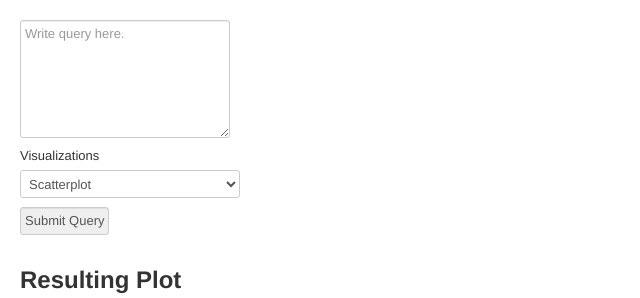
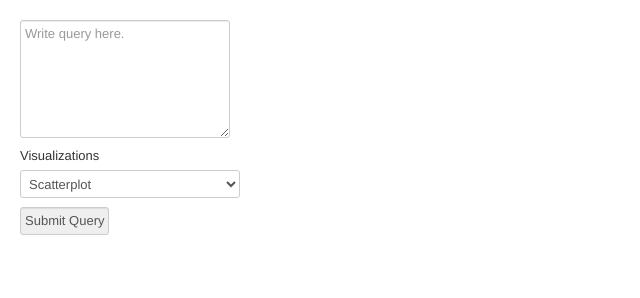
Before and after one commit to leibatt/scalrr, a Python web app: template templates/index2.html in a window 1280 px wide. Shown: the top 298 px of the page, without its empty margins (0-640 px from the left). Run offline with Jinja, Linux system fonts and the light colour scheme; the template is opened without the code that fills it, so the values that code supplies are empty; some libraries are stand-ins or nearby versions.

Commit message:
put renames back in daggregate and resulting plot header now starts out hidden

```diff
--- a/scidb_server_interface.py
+++ b/scidb_server_interface.py
@@ -157,7 +157,7 @@ def daggregate(query,options):
 		if (options['attrtypes'][i] == "int32") or (options['attrtypes'][i] == "int64") or (options['attrtypes'][i] == "double"): # make sure types can be aggregated
 			if attraggs != "":
 				attraggs += ", "
-			attraggs+= "avg("+str(attrs[i])+")"# as avg_"+attrs[i]
+			attraggs+= "avg("+str(attrs[i])+") as avg_"+attrs[i]
 	final_query = "select "+attraggs+" from ("+ final_query +") regrid "+chunks
 
 	#if ('fillzeros' in options) and (options['fillzeroes']): # fill nulls with zeros
--- a/static/css/base.css
+++ b/static/css/base.css
@@ -100,3 +100,11 @@ g.xaxis path,g.yaxis path {
 #vis-type-menu {
 	display: block;
 }
+
+#resulting-plot-header {
+	visibility: hidden;
+}
+
+#resulting-plot-header.show {
+	visibility: visible;
+}
--- a/static/js/QVisBase.js
+++ b/static/js/QVisBase.js
@@ -127,6 +127,7 @@ QVis.Graph.prototype.createScale = function(_data,_types,label,axislength,axispa
 }
 // clear the relevant
 QVis.Graph.prototype.clear = function() {
+	$('#resulting-plot-header').removeClass('show');
 	this.map = $("#"+this.rootid + " #map");
 	this.jsvg = $("#"+this.rootid + " svg");
 	this.jlegend = $("#"+this.rootid+" .legend");
@@ -139,6 +140,11 @@ QVis.Graph.prototype.clear = function() {
 
 // perform basic rendering tasks common to all graphs
 QVis.Graph.prototype.render = function(_data, _labels,_types, opts) {
+	//clear everything to get them ready for drawing
+	this.clear();
+
+	$('#resulting-plot-header').addClass('show');
+
 	// user wants us to draw something, so we know we have data now.
 	//assumption: data is always presented with labels
 	if (!_labels || typeof(_labels) == 'undefined') {
@@ -147,9 +153,6 @@ QVis.Graph.prototype.render = function(_data, _labels,_types, opts) {
 	}
 
 	this.update_opts(opts); // if new options are passed, update the options
-
-	//clear everything to get them ready for drawing
-	this.clear();
 
 	// you should know why this is necessary
 	var self = this;
--- a/static/js/QVisHeatMap.js
+++ b/static/js/QVisHeatMap.js
@@ -27,8 +27,8 @@ QVis.HeatMap.prototype.render = function(_data, _labels,_types, opts) {
 	var self = this;
 
 	// create x,y axis scales
-	var xdimname = ""+_labels.dimnames[0];
-	var ydimname = ""+_labels.dimnames[1];
+	var xdimname = ""+_labels.dimnames[1];
+	var ydimname = ""+_labels.dimnames[0];
 	console.log(xdimname+','+ydimname);
 	console.log(_labels.dimbases[xdimname]);
 	console.log(_labels.dimwidths[xdimname]);
--- a/static/js/QVisMapPlot.js
+++ b/static/js/QVisMapPlot.js
@@ -32,7 +32,7 @@ QVis.MapPlot.prototype.render = function(_data, _labels,_types, opts) {
 
 	// Create the Google Map…
 	var map = new google.maps.Map(d3.select("#map div").node(), {
-		zoom: 2,
+		zoom: 1,
 		center: new google.maps.LatLng(37.76487, -122.41948),
 		mapTypeId: google.maps.MapTypeId.TERRAIN
 	});
--- a/static/js/main.js
+++ b/static/js/main.js
@@ -26,7 +26,6 @@ $(document).ready(function() {
 				return false;
 			}
 			draw_graph(jsondata);
-
 		});
 		return false;
 	}
--- a/templates/index2.html
+++ b/templates/index2.html
@@ -31,7 +31,7 @@
 		<select>
 		<input type="submit" id="sql-query-submit" value="Submit Query"></input>
 	</form>
-	<h2 class="heading">Resulting Plot<small></small></h2>
+	<h2 id="resulting-plot-header" class="heading">Resulting Plot<small></small></h2>
 	<div id="aggplot">
 		<div class="legend"></div>
 		<svg></svg>
```
